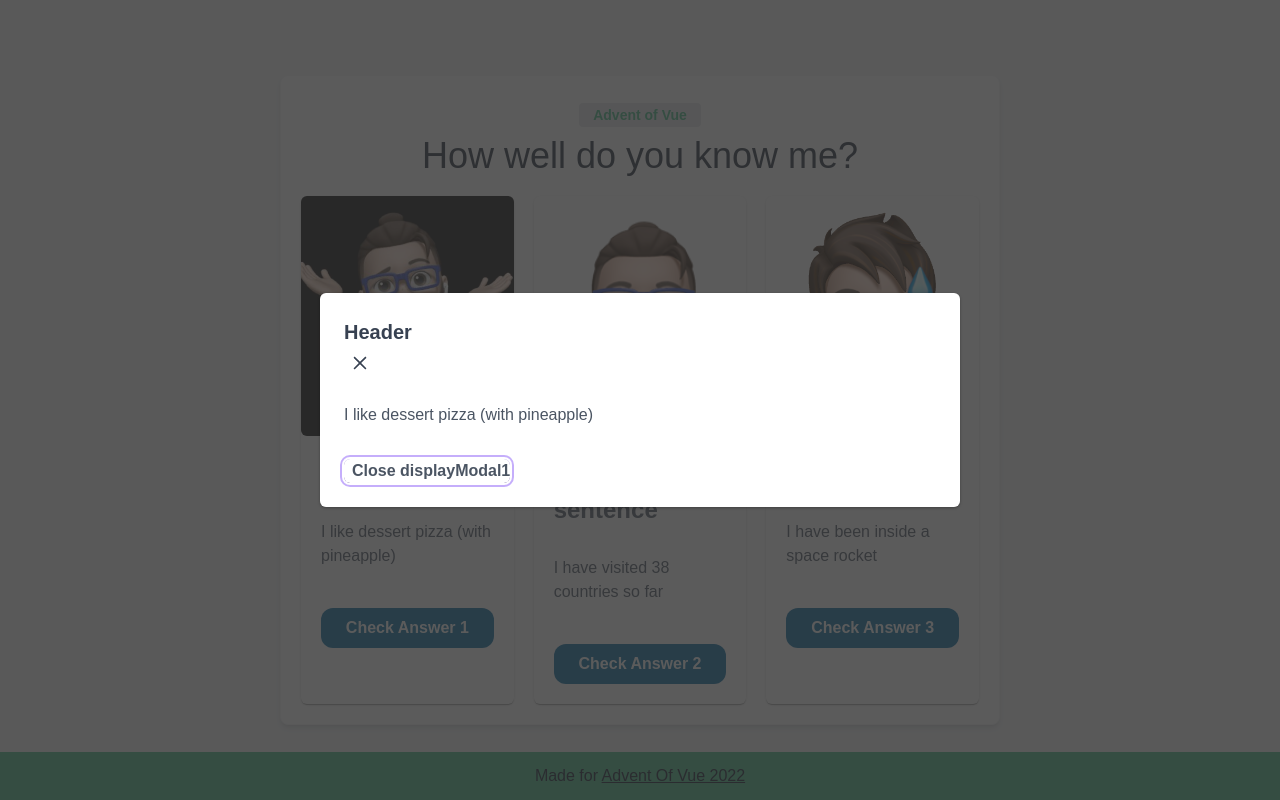
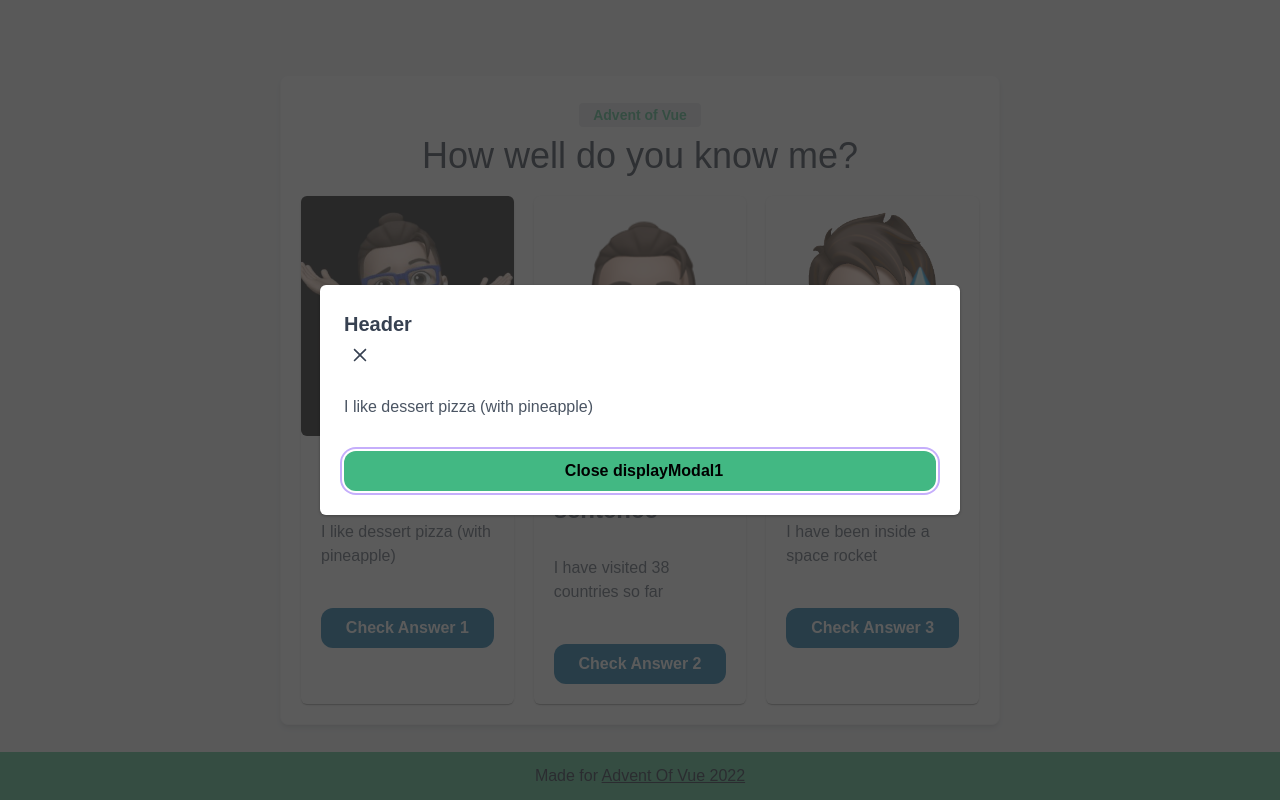
Before and after one commit to bo7owers/secret-santa-challenge, a Vue app: page / in a window 1280 px wide. Both pictures are taken after a click on the button "Check Answer 1". Built offline with nearby package versions, Linux system fonts and the light colour scheme; a web font is replaced by a local one.

Commit message:
Style button

```diff
--- a/src/components/MyCard.vue
+++ b/src/components/MyCard.vue
@@ -29,7 +29,13 @@ const toggle = () => {
   >
     <p>{{ content }}</p>
     <template #footer>
-      <Button :label="`Close ${props.modalNumber}`" icon="pi pi-check" autofocus />
+      <Button
+        @click="toggle"
+        class="my-class my-class-green"
+        :label="`Close ${props.modalNumber}`"
+        icon="pi pi-check"
+        autofocus
+      />
     </template>
   </Dialog>
 
@@ -50,15 +56,13 @@ const toggle = () => {
       <Button
         @click="toggle"
         :label="btnLabel"
-        class="bg-sky-700 hover:bg-sky-900 text-white font-bold py-2 px-4 rounded w-1/3 my-class"
+        class="bg-sky-700 hover:bg-sky-900 text-white font-bold py-2 px-4 rounded w-1/3 my-class my-class-blue"
       />
     </template>
   </Card>
 </template>
 <style scoped>
 .my-class {
-  background-color: rgb(3 105 161) !important;
-  color: #fff !important;
   font-weight: bold !important;
   padding-inline: 1rem;
   padding-block: 0.5rem;
@@ -66,12 +70,26 @@ const toggle = () => {
   width: 100%;
   border: none;
 }
-.my-class:hover {
+
+.my-class-blue {
+  background-color: rgb(3 105 161) !important;
+  color: #fff !important;
+}
+.my-class-blue:hover {
   background-color: rgb(12 74 110) !important;
 }
-.my-class:focus {
+.my-class-blue:focus {
   /* outline-color: rgb(3 105 161) !important;*/
   box-shadow: 0 0 0 2px #fff, 0 0 0 4px rgb(3 105 161), 0 1px 2px 0 black !important;
+}
+
+.my-class-green {
+  background-color: #42b883;
+  color: #000;
+}
+.my-class-green:hover {
+  background-color: #246045 !important;
+  color: #fff !important;
 }
 </style>
 
```
